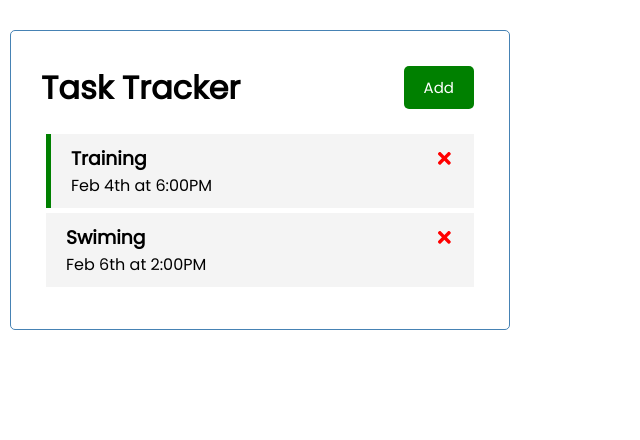
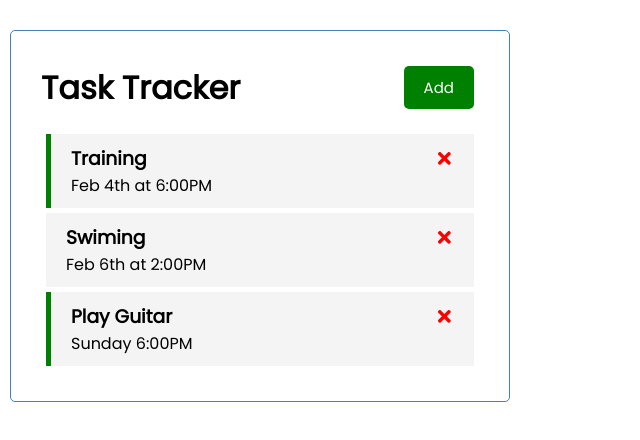
Before and after one commit to rami4625/react_task_tracker, a React (Create React App) app: page / in a window 1280 px wide. Shown: the top 440 px of the page, without its empty margins (0-640 px from the left). Built offline with nearby package versions, Linux system fonts and the light colour scheme; data requests are answered from the project's data file.

Commit message:
Add & Delete Itams In db.json (server)

```diff
--- a/db.json
+++ b/db.json
@@ -11,6 +11,12 @@
       "name": "Swiming",
       "day": "Feb 6th at 2:00PM",
       "reminder": false
+    },
+    {
+      "name": "Play Guitar",
+      "day": "Sunday 6:00PM",
+      "reminder": true,
+      "id": 3
     }
   ]
 }
--- a/src/App.js
+++ b/src/App.js
@@ -24,7 +24,10 @@
   }
 
   // Delete Task
-  const deleteTask = id => {
+  const deleteTask = async (id) => {
+    await fetch(`http://localhost:5000/tasks/${id}`, {
+      method: 'DELETE'
+    })
     setTasks(tasksState.filter(item => item.id !== id));
   }
 
@@ -38,10 +41,21 @@
   }
 
   // Add Task
-  const addTask = task => {
-    const id = Math.floor(Math.random() * 10000) + 1;
-    const newTask = {id, ...task};
-    setTasks([...tasksState, newTask]);
+  const addTask = async (task) => {
+    const response = await fetch('http://localhost:5000/tasks',
+    {
+      method: 'POST',
+      headers: {
+        'Content-type': 'application/json'
+      },
+      body: JSON.stringify(task)
+    })
+    const data = await response.json()
+    setTasks([...tasksState, data])
+
+    // const id = Math.floor(Math.random() * 10000) + 1;
+    // const newTask = {id, ...task};
+    // setTasks([...tasksState, newTask]);
   }
 
   return (
--- a/src/components/Task.js
+++ b/src/components/Task.js
@@ -2,7 +2,7 @@
 
 const Task = ({ task, onDelete, onToggle }) => {
   return (
-    <div className={`task ${task.reminder ? 'reminder' : ''}`}
+    <div className={`task ${task.reminder && 'reminder'}`}
     onDoubleClick={() => onToggle(task.id)}>
       <h3>
         {task.name}
```
Also changed, not shown: 1 other file (tests, documents, lock files or other folders).
